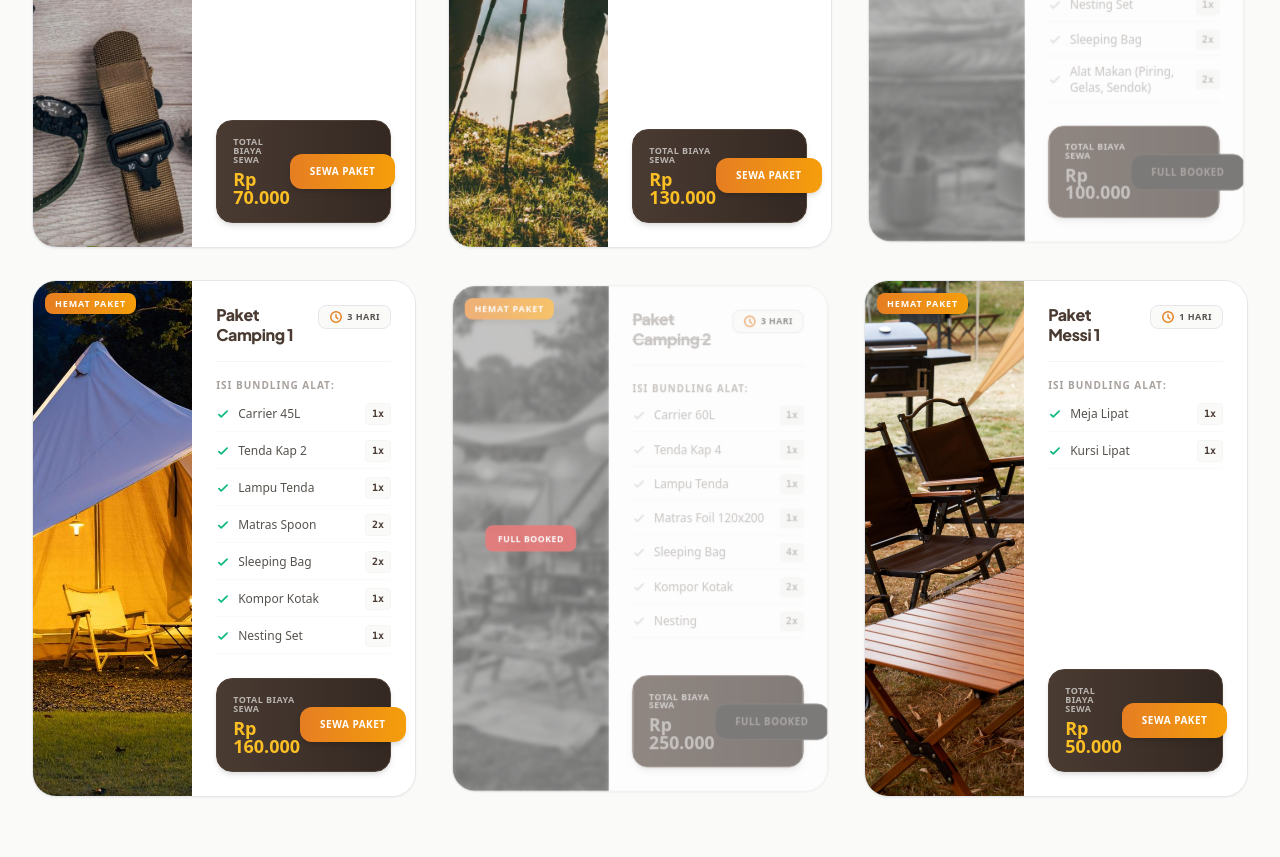
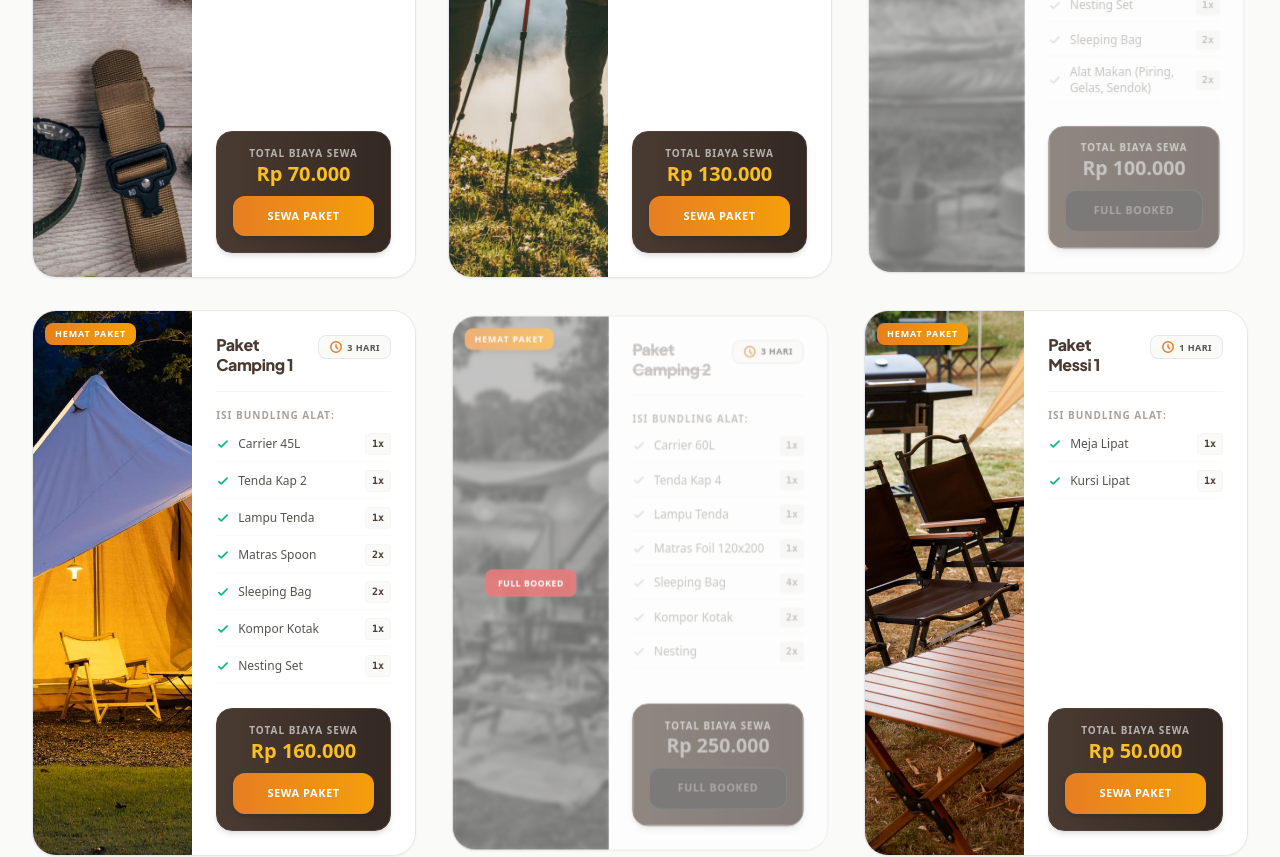
Before and after one commit to juanpratama004-eng/hiking-rental-website, a React (Vite) app: page / in a window 1280 px wide. Shown: the part 6140-6997 px from the top of the page. Built offline with nearby package versions, Linux system fonts and the light colour scheme.

Commit message:
refactor bundle pricing layout to vertical stack

```diff
--- a/src/components/bundling/BundleCard.jsx
+++ b/src/components/bundling/BundleCard.jsx
@@ -83,10 +83,10 @@ function BundleCard({ bundle }) {
                 </div>
 
                 {/* 3. KOTAK HARGA GELAP (Earth Tone Wood-Brown Gradient) */}
-                <div className="mt-6 bg-gradient-to-r from-hiking-darkBrown to-[#332822] p-4 rounded-2xl flex items-center justify-between shadow-md border border-[#524137]">
-                    <div className="flex flex-col justify-center">
-                        <span className="text-[9px] text-stone-300/80 uppercase tracking-wider block leading-none select-none font-extrabold">Total Biaya Sewa</span>
-                        <span className={`text-lg font-black leading-none mt-1.5 ${isFullBooked ? 'text-stone-400' : 'text-amber-400'}`}>
+                <div className="mt-6 bg-gradient-to-r from-hiking-darkBrown to-[#332822] p-4 rounded-2xl flex flex-col gap-3 shadow-md border border-[#524137]">
+                    <div className="flex flex-col items-center text-center">
+                        <span className="text-[10px] text-stone-300/80 uppercase tracking-widest block leading-none select-none font-extrabold">Total Biaya Sewa</span>
+                        <span className={`text-xl font-black leading-none mt-1.5 ${isFullBooked ? 'text-stone-400' : 'text-amber-400'}`}>
                             {bundle.price}
                         </span>
                     </div>
@@ -94,7 +94,7 @@ function BundleCard({ bundle }) {
                     {isFullBooked ? (
                         <button
                             disabled
-                            className="bg-stone-800 text-stone-500 border border-stone-700 text-[10px] font-extrabold py-2.5 px-5 rounded-xl cursor-not-allowed uppercase tracking-wider whitespace-nowrap shrink-0 inline-flex items-center justify-center"
+                            className="w-full bg-stone-800 text-stone-500 border border-stone-700 text-[11px] font-extrabold py-3 rounded-xl cursor-not-allowed uppercase tracking-wider whitespace-nowrap inline-flex items-center justify-center"
                         >
                             Full Booked
                         </button>
@@ -103,7 +103,7 @@ function BundleCard({ bundle }) {
                             href={`https://wa.me/+628981555240?text=${encodeURIComponent(`Halo Admin Royal Outdoor, saya tertarik untuk menyewa ${bundle.name} seharga ${bundle.price} untuk durasi ${bundle.duration}. Apakah slotnya masih tersedia?`)}`}
                             target="_blank"
                             rel="noopener noreferrer"
-                            className="bg-gradient-to-r from-hiking-orange to-amber-500 hover:from-hiking-orangeHover hover:to-amber-600 text-white text-[10px] font-extrabold py-2.5 px-5 rounded-xl transition-all duration-300 uppercase tracking-wider shadow-md hover:-translate-y-0.5 active:translate-y-0 inline-flex items-center justify-center whitespace-nowrap shrink-0"
+                            className="w-full bg-gradient-to-r from-hiking-orange to-amber-500 hover:from-hiking-orangeHover hover:to-amber-600 text-white text-[11px] font-extrabold py-3 rounded-xl transition-all duration-300 uppercase tracking-wider shadow-md hover:-translate-y-0.5 active:translate-y-0 inline-flex items-center justify-center whitespace-nowrap"
                         >
                             Sewa Paket
                         </a>
```
